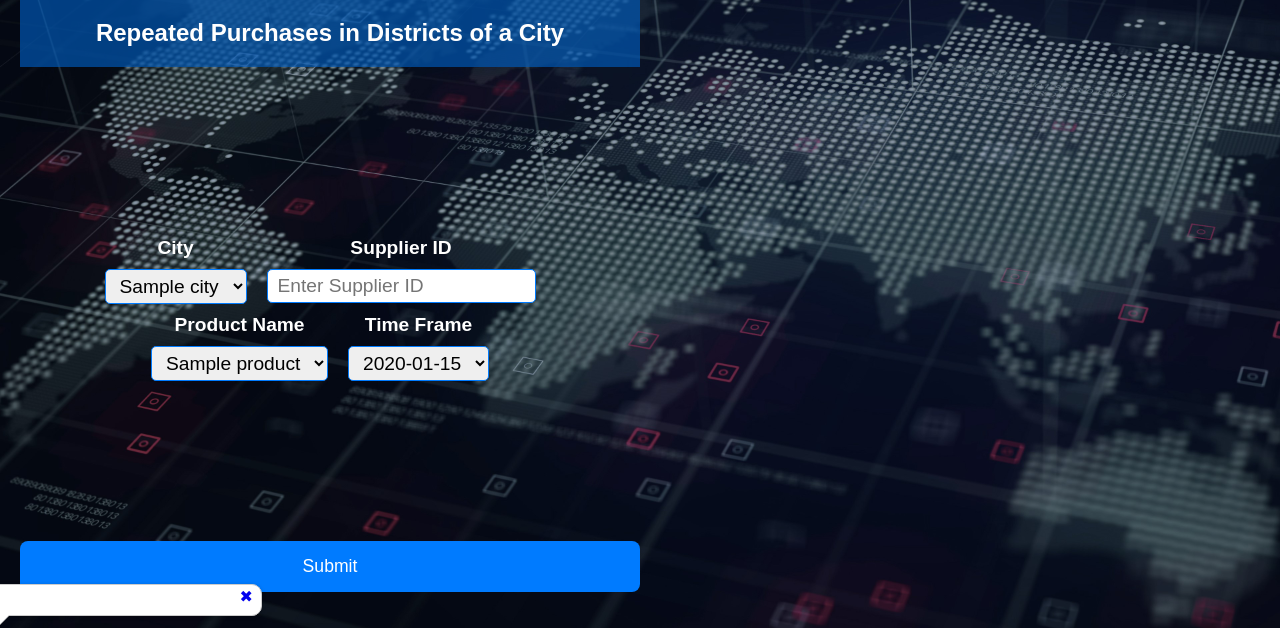
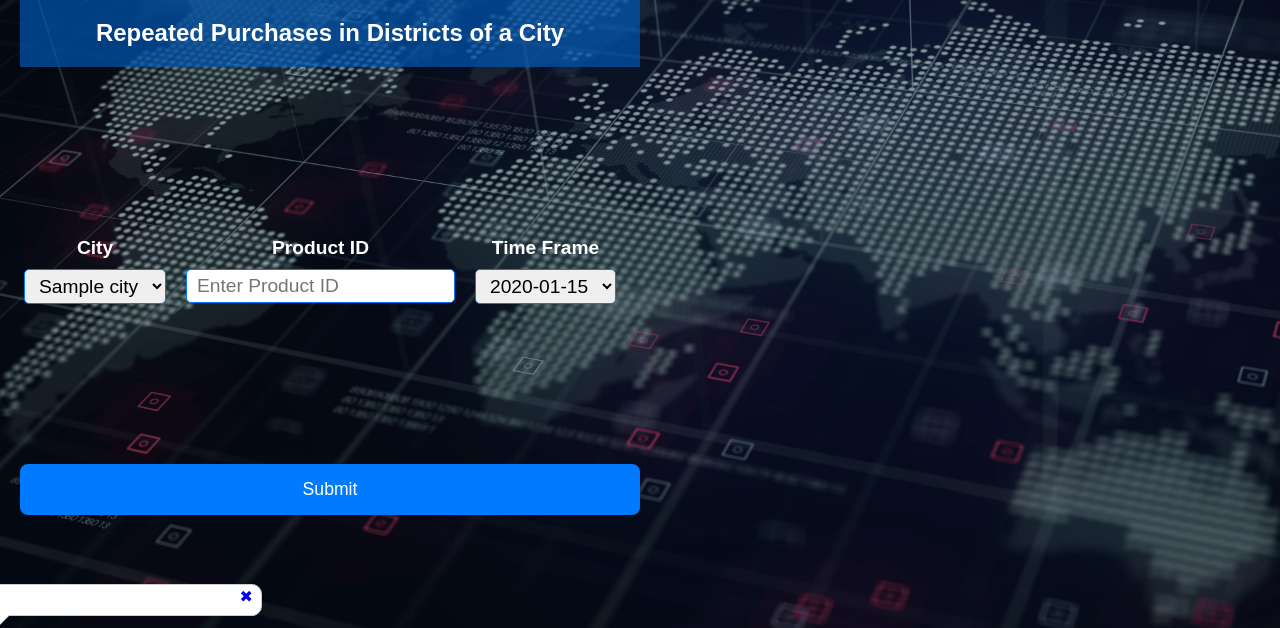
Before and after one commit to razetime/adb-final-project, a Flask app: template frontend/templates/repeated_purchases.html in a window 1280 px wide. Shown: the part 172-800 px from the top of the page. Run offline with Flask 3, Linux system fonts and the light colour scheme; the template is opened without the code that fills it: most values are stand-ins (such as "Sample title", 1, 10 or a date in 2020); some libraries are stand-ins or nearby versions.

Commit message:
Changes in inputs
Delete supplier id, add text box for product id

```diff
--- a/frontend/main.py
+++ b/frontend/main.py
@@ -11,14 +11,14 @@ def home():
 @app.route('/repeated_purchases')
 def repeated_purchases():
     cities = ["Kaohsiung", "New Taipei", "Taichung", "Tainan", "Taipei", "Taoyuan", "Chiayi", "Hsinchu", "Keelung", "Changhua", "Douliu", "Hualien", "Magong", "Miaoli", "Nantou", "Pingtung", "Puzi", "Taibao", "Taitung", "Toufen", "Yilan", "Yuanlin", "Zhubei"]
-    products = []
+    # products = []
     timeframes = ["Monthly", "Quarterly", "Yearly"]
     # New data for the dropdowns
     years = []
     quarters = []
     months = []
 
-    return render_template('repeated_purchases.html', cities=cities, products=products, timeframes=timeframes, years=years, quarters=quarters, months=months)
+    return render_template('repeated_purchases.html', cities=cities, timeframes=timeframes, years=years, quarters=quarters, months=months)
 
 @app.route('/get_products', methods=['POST'])
 def get_products():
@@ -49,8 +49,8 @@ def update_map_repeated_purchases():
     data = request.json
     print("Received data:", data)  # This line prints the received data to the console
     city = data.get('city')
-    supplier_id = data.get('supplier_id')  # New field for Supplier ID
-    product = data.get('product')
+    # supplier_id = data.get('supplier_id')  # New field for Supplier ID
+    product_id = data.get('product-id')
     timeframe = data.get('timeframe')
     year = data.get('year')  # New field for Year
     quarter = data.get('quarter')  # New field for Quarter
@@ -205,7 +205,7 @@ def get_time_series_data():
     data = request.json
     print("Received data:", data)
     supplier_id = data.get('supplier_id')
-    product = data.get('product')
+    product_id = data.get('product-id')
     timeframe = data.get('timeframe')
 
     # Generate time series data based on the timeframe
--- a/frontend/templates/repeated_purchases.html
+++ b/frontend/templates/repeated_purchases.html
@@ -40,18 +40,14 @@
                         </select>
                     </div>
 
-                    <div class="input-group">
+                    <!-- <div class="input-group">
                         <label for="supplier-id">Supplier ID</label>
                         <input type="text" id="supplier-id" placeholder="Enter Supplier ID">
-                    </div>
+                    </div> -->
 
                     <div class="input-group">
-                        <label for="product">Product Name</label>
-                        <select id="product">
-                            {% for product in products %}
-                                <option value="{{ product }}">{{ product }}</option>
-                            {% endfor %}
-                        </select>
+                        <label for="product-id">Product ID</label>
+                        <input type="text" id="product-id" placeholder="Enter Product ID">
                     </div>
 
                     <div class="input-group">
@@ -157,7 +153,7 @@
     </script>
     <script src="https://code.jquery.com/jquery-3.5.1.min.js"></script>
 
-    <script>
+    <!-- <script>
         $(document).ready(function() {
             // Use '#supplier-id' for the text box
             $('#supplier-id').on('blur', function() {
@@ -181,7 +177,7 @@
                 });
             });
         });
-    </script>
+    </script> -->
     <script>
         $(document).ready(function() {
             // Populate year, quarter, and month dropdowns
@@ -244,8 +240,8 @@
 
             $('#submit').click(function() {
                 var selectedCity = $('#city').val();
-                var selectedSupplierId = $('#supplier-id').val();
-                var selectedProduct = $('#product').val();
+                // var selectedSupplierId = $('#supplier-id').val();
+                var selectedProductId = $('#product-id').val();
                 var selectedTimeframe = $('#timeframe').val();
                 var selectedYear = $('#year').val();
                 var selectedQuarter = $('#quarter').val();
@@ -256,8 +252,8 @@
                     contentType: "application/json",
                     data: JSON.stringify({
                         city: selectedCity,
-                        supplier_id: selectedSupplierId,
-                        product: selectedProduct,
+                        // supplier_id: selectedSupplierId,
+                        product_id: selectedProductId,
                         timeframe: selectedTimeframe,
                         year: selectedYear,
                         quarter: selectedQuarter,
```
Also changed, not shown: frontend/templates/time_series_analysis.html (+8 -12 lines).
